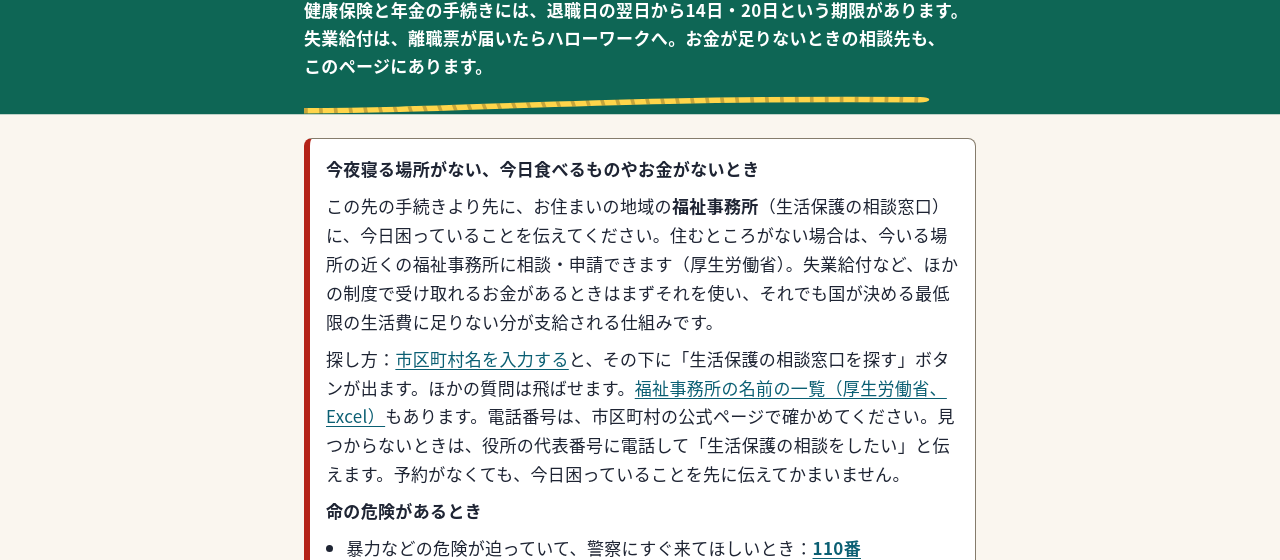
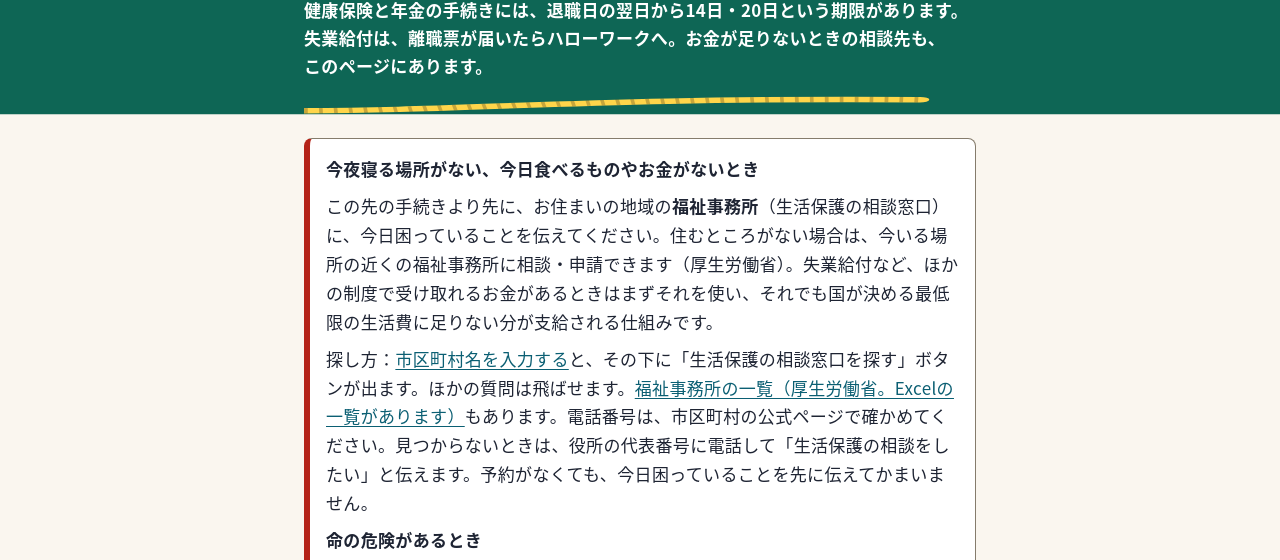
Before and after one commit to tako430ox-eng/shien-news, a plain HTML site: page pages/shitsugyo/index.html in a window 1280 px wide. Shown: the part 181-741 px from the top of the page. Drawn offline with Linux system fonts and the light colour scheme; files that its build step writes are made by us from their sources; files whose address does not match are found by name.

Commit message:
福祉事務所一覧のリンクを更新

```diff
--- a/pages/shitsugyo/index.html
+++ b/pages/shitsugyo/index.html
@@ -28,7 +28,7 @@
 <div class="notice">
 <p class="notice-h">今夜寝る場所がない、今日食べるものやお金がないとき</p>
 <p>この先の手続きより先に、お住まいの地域の<b>福祉事務所</b>（生活保護の相談窓口）に、今日困っていることを伝えてください。住むところがない場合は、今いる場所の近くの福祉事務所に相談・申請できます（厚生労働省）。失業給付など、ほかの制度で受け取れるお金があるときはまずそれを使い、それでも国が決める最低限の生活費に足りない分が支給される仕組みです。</p>
-<p>探し方：<a href="#city">市区町村名を入力する</a>と、その下に「生活保護の相談窓口を探す」ボタンが出ます。ほかの質問は飛ばせます。<a href="https://www.mhlw.go.jp/content/000801479.xlsx" rel="noopener">福祉事務所の名前の一覧（厚生労働省、Excel）</a>もあります。電話番号は、市区町村の公式ページで確かめてください。見つからないときは、役所の代表番号に電話して「生活保護の相談をしたい」と伝えます。予約がなくても、今日困っていることを先に伝えてかまいません。</p>
+<p>探し方：<a href="#city">市区町村名を入力する</a>と、その下に「生活保護の相談窓口を探す」ボタンが出ます。ほかの質問は飛ばせます。<a href="https://www.mhlw.go.jp/stf/seisakunitsuite/bunya/hukushi_kaigo/seikatsuhogo/fukusijimusyo/index.html" rel="noopener">福祉事務所の一覧（厚生労働省。Excelの一覧があります）</a>もあります。電話番号は、市区町村の公式ページで確かめてください。見つからないときは、役所の代表番号に電話して「生活保護の相談をしたい」と伝えます。予約がなくても、今日困っていることを先に伝えてかまいません。</p>
 <p class="notice-h">命の危険があるとき</p>
 <ul>
 <li>暴力などの危険が迫っていて、警察にすぐ来てほしいとき：<a href="tel:110">110番</a></li>
```
